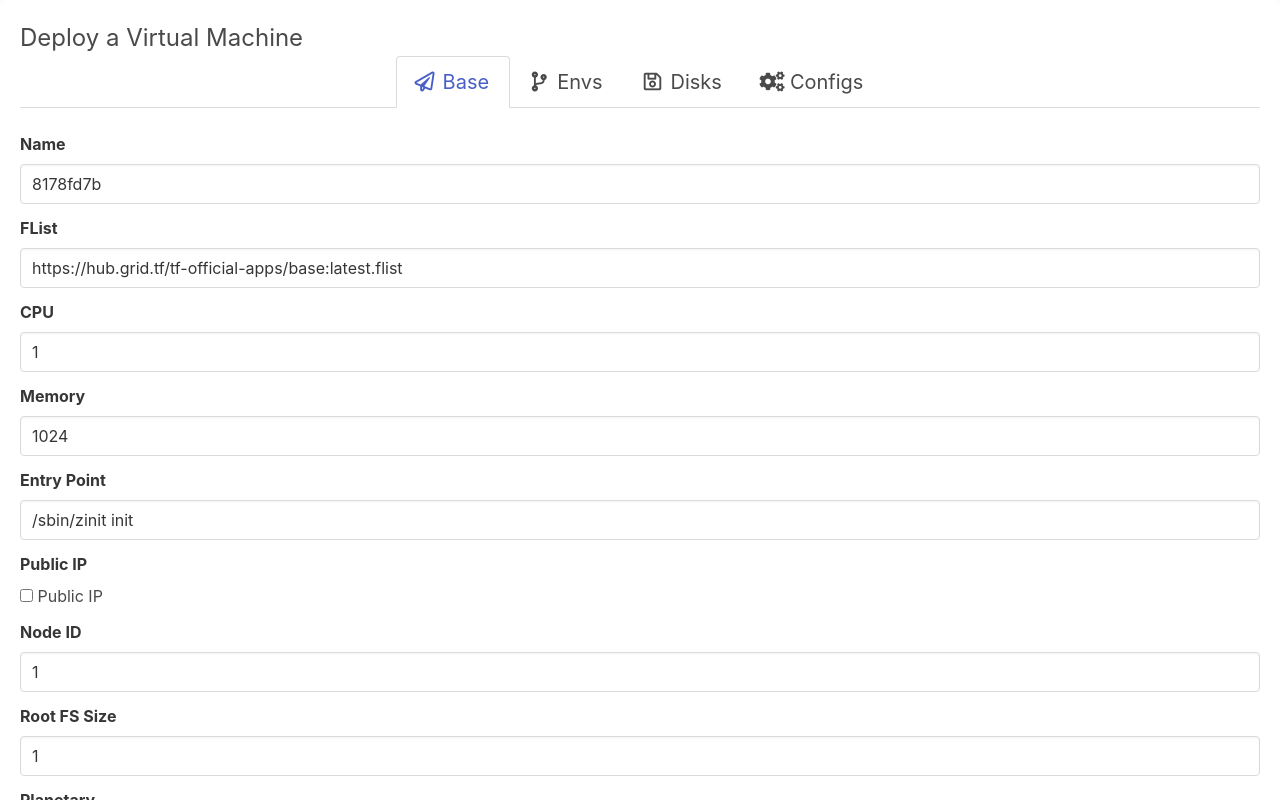
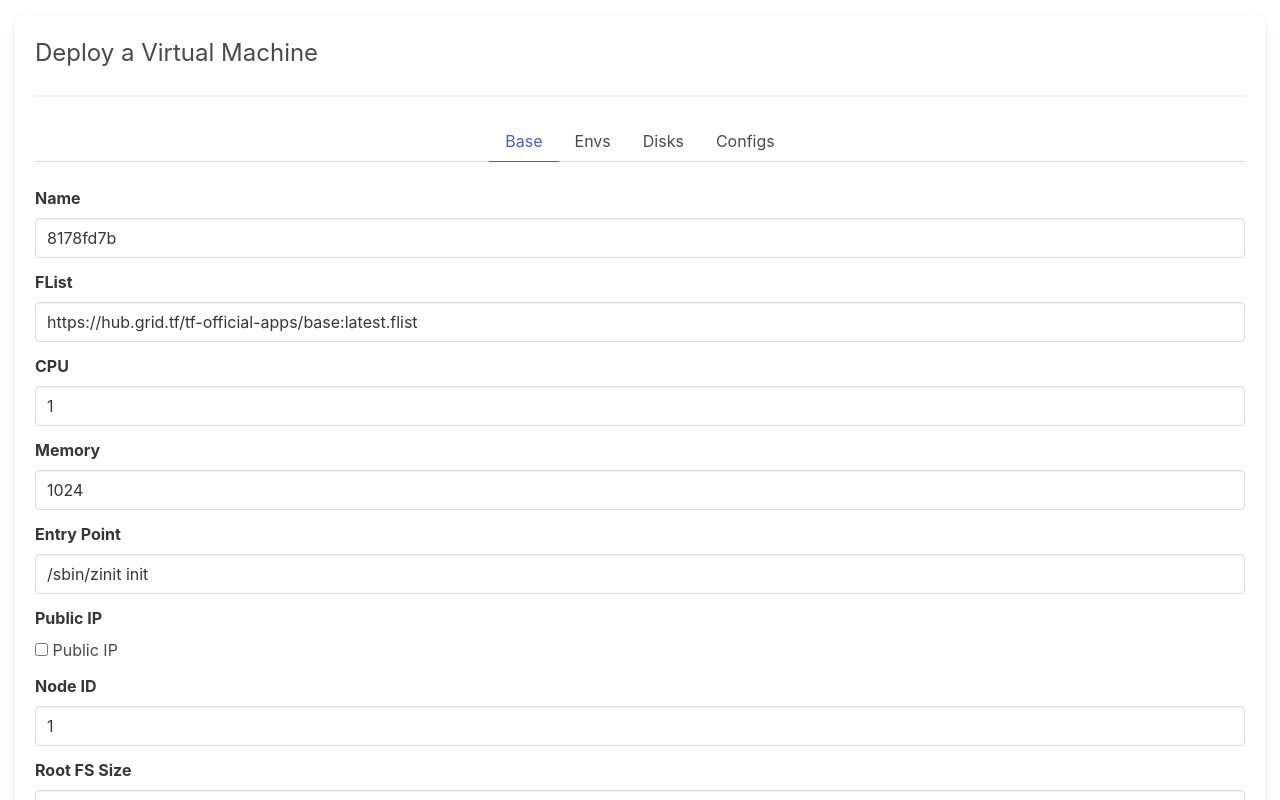
Before and after one commit to threefoldtecharchive/grid_weblets, a Svelte app: page / in a window 1280 px wide. Shown: the top 800 px of the page. Built offline with nearby package versions, Linux system fonts and the light colour scheme.

Commit message:
Fixed vm weblet

```diff
--- a/package.json
+++ b/package.json
@@ -30,7 +30,7 @@
     "rollup-plugin-livereload": "^2.0.0",
     "rollup-plugin-svelte": "^7.0.0",
     "rollup-plugin-terser": "^7.0.0",
-    "sass": "^1.43.3",
+    "sass": "^1.43.4",
     "svelte": "^3.44.0",
     "svelte-check": "^2.0.0",
     "svelte-loader": "^3.1.2",
--- a/src/App.svelte
+++ b/src/App.svelte
@@ -1,7 +1,5 @@
 <script lang="ts">
   import VM from "./elements/vm/Vm.wc.svelte";
-  import K from "./elements/kubernetes/Kubernetes.wc.svelte";
 </script>
 
 <VM />
-<K />
--- a/src/elements/vm/Vm.wc.svelte
+++ b/src/elements/vm/Vm.wc.svelte
@@ -9,13 +9,15 @@
   const data = new VM();
 
   const tabs = [
-    { label: "Base", icon: "far fa-paper-plane" },
-    { label: "Envs", icon: "fas fa-code-branch" },
-    { label: "Disks", icon: "far fa-save" },
-    { label: "Configs", icon: "fas fa-cogs" },
+    { label: "Base" },
+    { label: "Envs" },
+    { label: "Disks" },
+    { label: "Configs" },
   ];
   let active: string = "Base";
   let loading = false;
+  let success = false;
+  let failed = false;
 
   // prettier-ignore
   const baseFields: IFormField[] = [
@@ -59,6 +61,8 @@
   let message: string;
   function onDeployVM() {
     loading = true;
+    success = false;
+    failed = false;
 
     function onLogInfo(msg: string) {
       if (typeof msg === "string") {
@@ -69,8 +73,8 @@
     events.addListener("logs", onLogInfo);
 
     deployVM(data)
-      .then(console.log)
-      .catch(console.log)
+      .then(() => (success = true))
+      .catch(() => (failed = true))
       .finally(() => {
         loading = false;
         events.removeListener("logs", onLogInfo);
@@ -78,17 +82,29 @@
   }
 </script>
 
+<div style="padding: 15px;">
   <form on:submit|preventDefault={onDeployVM} class="box">
     <h4 class="is-size-4">Deploy a Virtual Machine</h4>
+    <hr />
 
-  <div class="tabs is-centered is-boxed is-medium">
+    {#if loading}
+      <div style="text-align: center;">
+        {#if message}
+          *{message}.
+        {:else}
+          *Loading...
+        {/if}
+      </div>
+    {:else if success}
+      <div style="text-align: center;">*Successfully deployed vm.</div>
+    {:else if failed}
+      <div style="text-align: center;">*Failed to deploy vm.</div>
+    {:else}
+      <div class="tabs is-centered">
         <ul>
           {#each tabs as tab (tab.label)}
             <li class={active === tab.label ? "is-active" : ""}>
               <a href="#!" on:click|preventDefault={() => (active = tab.label)}>
-            <span class="icon is-small">
-              <i class={tab.icon} aria-hidden="true" />
-            </span>
                 <span>{tab.label}</span>
               </a>
             </li>
@@ -153,10 +169,7 @@
             class="button is-primary is-light"
             on:click={() => (data.envs = [...data.envs, new Env()])}
           >
-        <span class="icon is-medium">
-          <i class="far fa-plus-square" />
-        </span>
-        <span>ADD Env</span>
+            <span>+ ADD Env</span>
           </button>
         </div>
         <div class="vm-container">
@@ -171,9 +184,6 @@
                     (data.envs = data.envs.filter((_, i) => index !== i))}
                 >
                   <span>Delete</span>
-              <span class="icon is-small">
-                <i class="fas fa-times" />
-              </span>
                 </button>
               </div>
               {#each envFields as field (field.symbol)}
@@ -204,7 +214,7 @@
             <span class="icon is-medium">
               <i class="far fa-plus-square" />
             </span>
-        <span>ADD Disk</span>
+            <span>+ ADD Disk</span>
           </button>
         </div>
         <div class="vm-container">
@@ -219,9 +229,6 @@
                     (data.disks = data.disks.filter((_, i) => index !== i))}
                 >
                   <span>Delete</span>
-              <span class="icon is-small">
-                <i class="fas fa-times" />
-              </span>
                 </button>
               </div>
               {#each diskFields as field (field.symbol)}
@@ -266,25 +273,33 @@
           </div>
         {/each}
       {/if}
+    {/if}
 
     <div class="actions">
-    {#if loading && message}
-      <div class="mr-5">
-        *{message}.
-      </div>
-    {/if}
       <button
         class={"button is-primary " + (loading ? "is-loading" : "")}
         type="submit"
-      disabled={loading || !data.valid}
+        disabled={(loading || !data.valid) && !(success || failed)}
+        on:click={(e) => {
+          if (success || failed) {
+            e.preventDefault();
+            success = false;
+            failed = false;
+            loading = false;
+          }
+        }}
       >
+        {#if success || failed}
+          Back
+        {:else}
           Deploy
+        {/if}
       </button>
     </div>
   </form>
+</div>
 
 <style lang="scss" scoped>
-  @import url("https://cdnjs.cloudflare.com/ajax/libs/font-awesome/5.15.4/css/all.min.css");
   @import url("https://cdn.jsdelivr.net/npm/bulma@0.9.3/css/bulma.min.css");
 
   .actions {
```
Also changed, not shown: src/utils/loadFile.ts (deleted, +0 -15 lines), 1 other file (tests, documents, lock files or other folders). Lines whose indentation alone changed are shown as unchanged.
